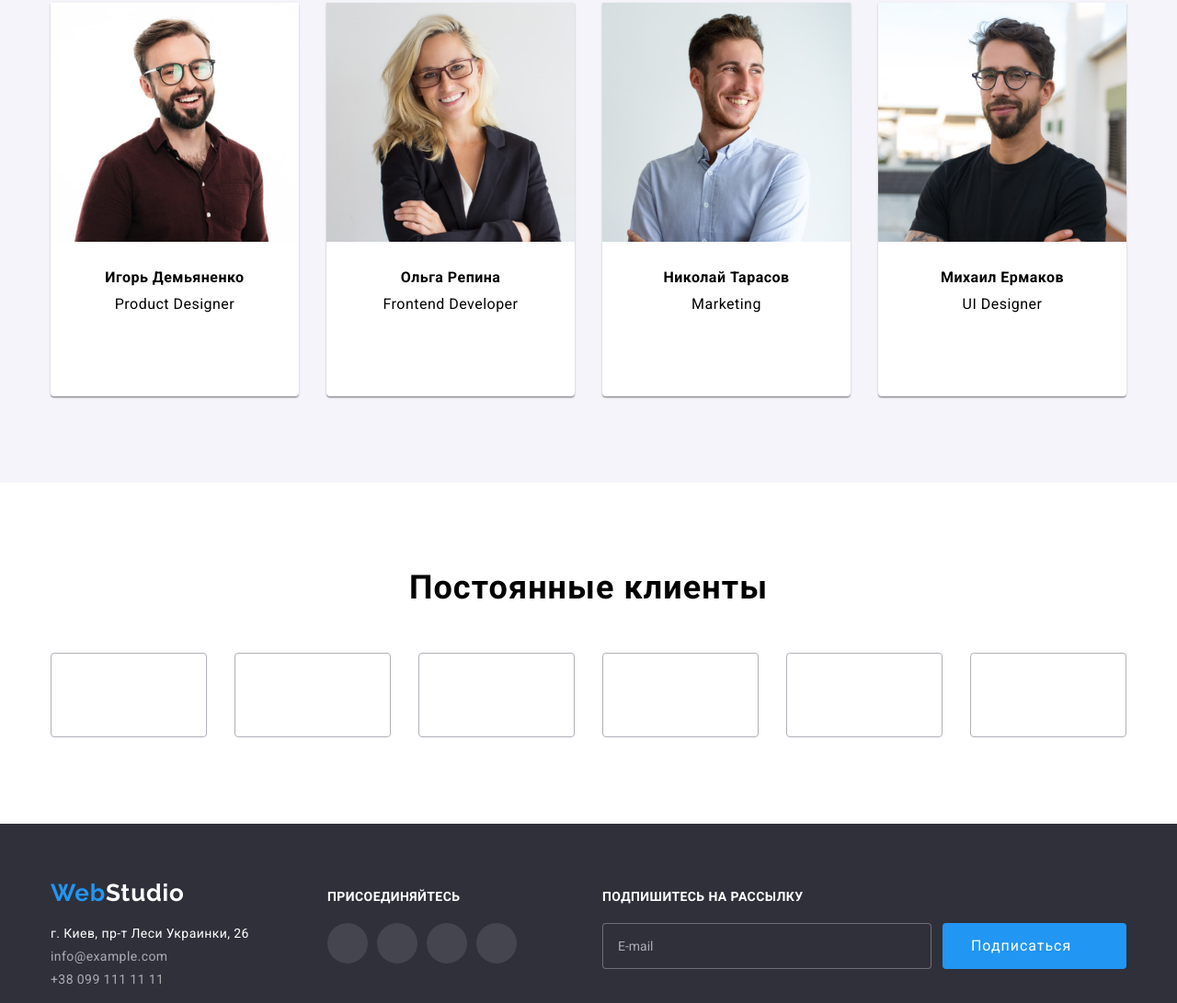
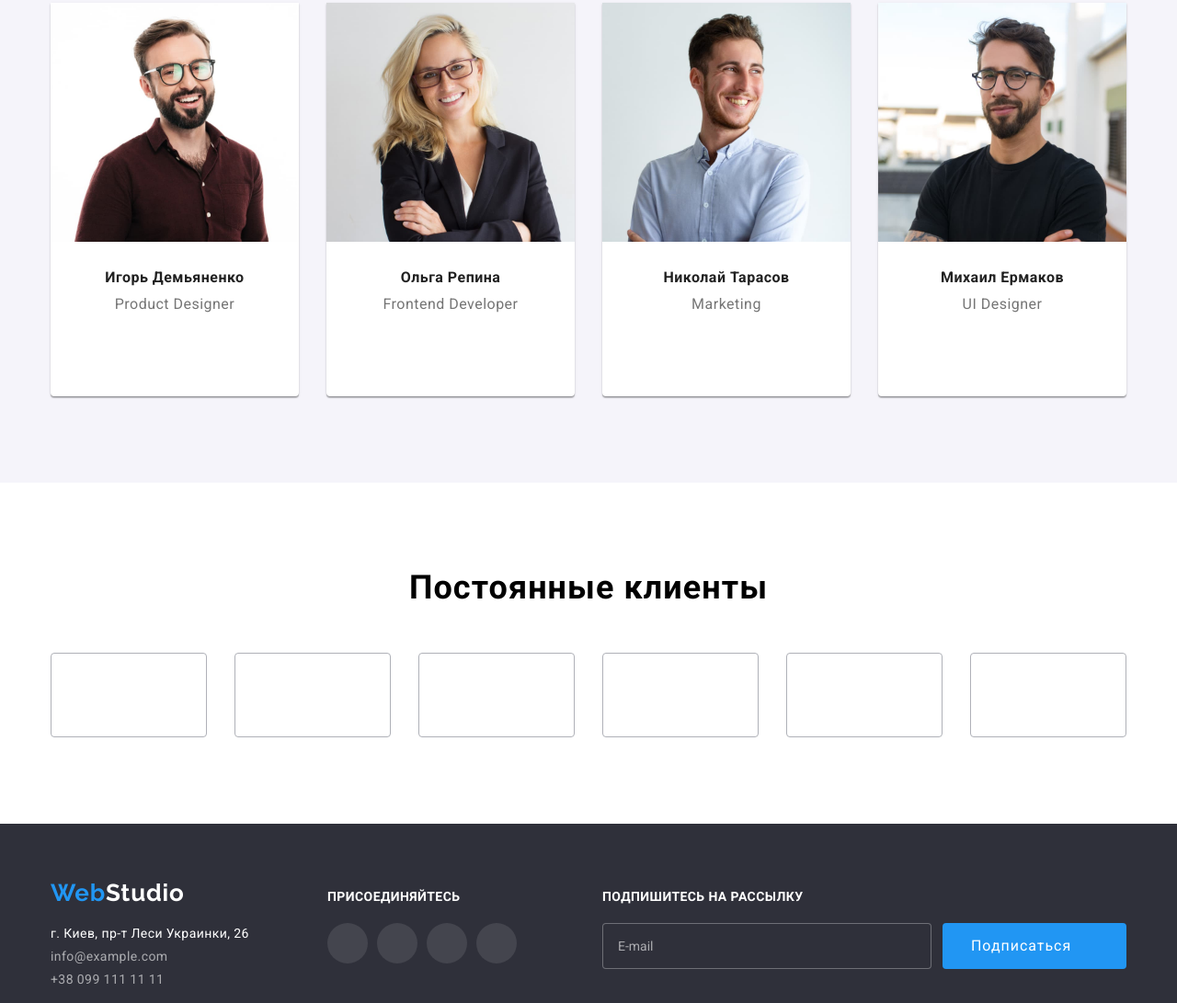
Before and after one commit to Serginho99/goit-markup-hw-07, a plain HTML site: page index.html in a window 1280 px wide. Shown: the part 1783-2874 px from the top of the page at 92% size. Drawn offline with nearby package versions, Linux system fonts and the light colour scheme.

Commit message:
add color

```diff
--- a/sass/components/_team.scss
+++ b/sass/components/_team.scss
@@ -36,7 +36,7 @@
   line-height: 1.18;
   text-align: center;
   letter-spacing: 0.03em;
-  color: var(--heading-color);
+  color: $heading-color;
   margin-top: 30px;
   margin-bottom: 10px;
   height: 19px;
@@ -48,7 +48,7 @@
   line-height: 1.18;
   text-align: center;
   letter-spacing: 0.03em;
-  color: var(--main-color);
+  color: $main-color;
   margin-bottom: 16px;
   height: 19px;
 }
```
Also changed, not shown: css/main.css, css/main.min.css, 2 other files.
